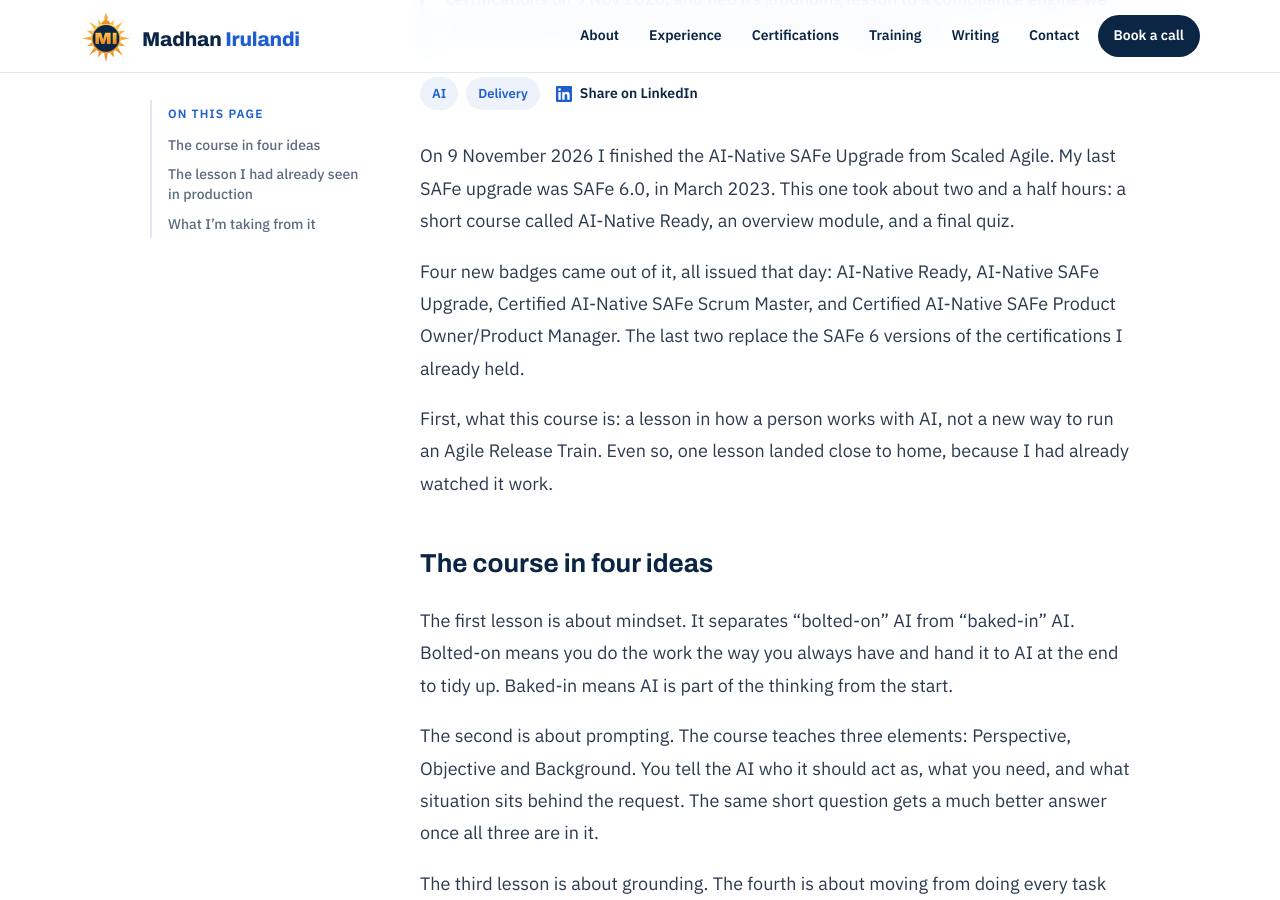
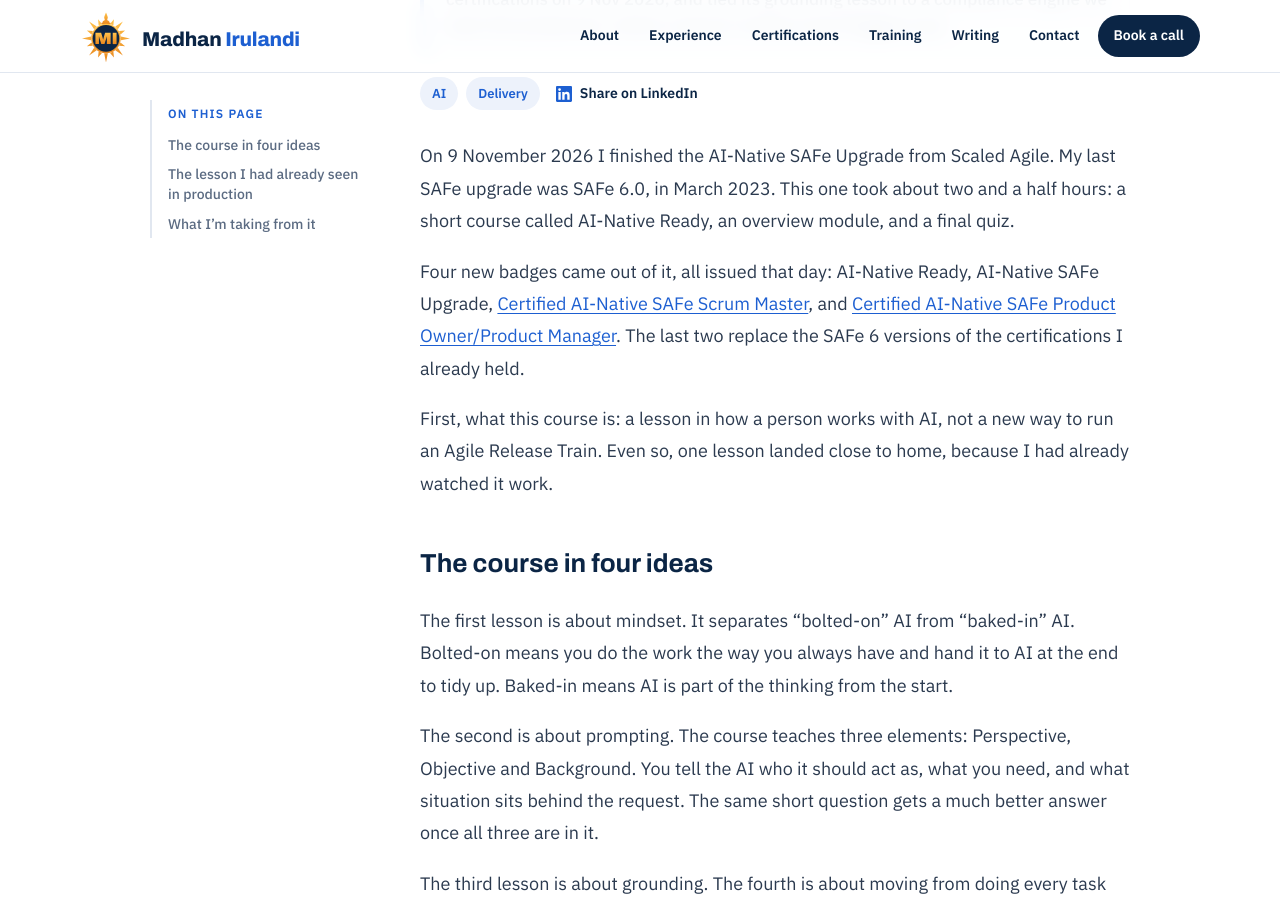
Before and after one commit to Madhan-I/Madhan-I.github.io, a Jekyll site: the page built from _posts/2026-11-11-ai-native-safe-grounded-ai.md, in a window 1280 px wide and 900 px high, scrolled down 558 px. Built offline with Jekyll 4.4.1, drawn with Linux system fonts in a browser that asks for light colours; our own code applies the rules of GitHub Pages for plain Markdown files; part of the change alters nothing that is shown.

```diff
--- a/_posts/2026-11-11-ai-native-safe-grounded-ai.md
+++ b/_posts/2026-11-11-ai-native-safe-grounded-ai.md
@@ -11,7 +11,7 @@ image: /assets/images/share/post-2026-11-11.jpg
 
 On 9 November 2026 I finished the AI-Native SAFe Upgrade from Scaled Agile. My last SAFe upgrade was SAFe 6.0, in March 2023. This one took about two and a half hours: a short course called AI-Native Ready, an overview module, and a final quiz.
 
-Four new badges came out of it, all issued that day: AI-Native Ready, AI-Native SAFe Upgrade, Certified AI-Native SAFe Scrum Master, and Certified AI-Native SAFe Product Owner/Product Manager. The last two replace the SAFe 6 versions of the certifications I already held.
+Four new badges came out of it, all issued that day: AI-Native Ready, AI-Native SAFe Upgrade, [Certified AI-Native SAFe Scrum Master](https://www.credly.com/badges/c9a4a3b2-1669-4c68-a56d-f1d1c69c0bb2), and [Certified AI-Native SAFe Product Owner/Product Manager](https://www.credly.com/badges/ac377280-e5ca-4268-90aa-44ade44a0c98). The last two replace the SAFe 6 versions of the certifications I already held.
 
 First, what this course is: a lesson in how a person works with AI, not a new way to run an Agile Release Train. Even so, one lesson landed close to home, because I had already watched it work.
 
```
